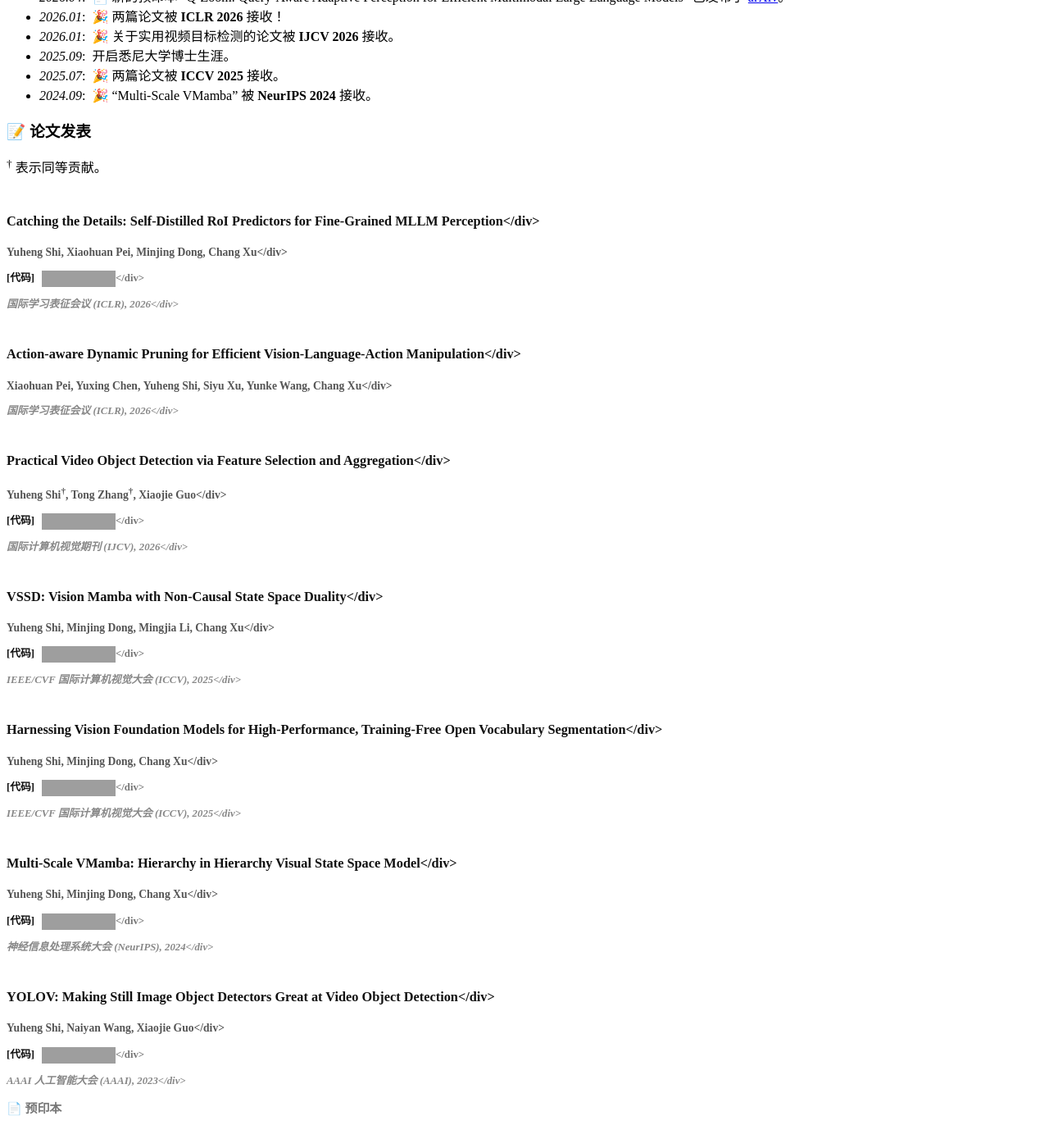
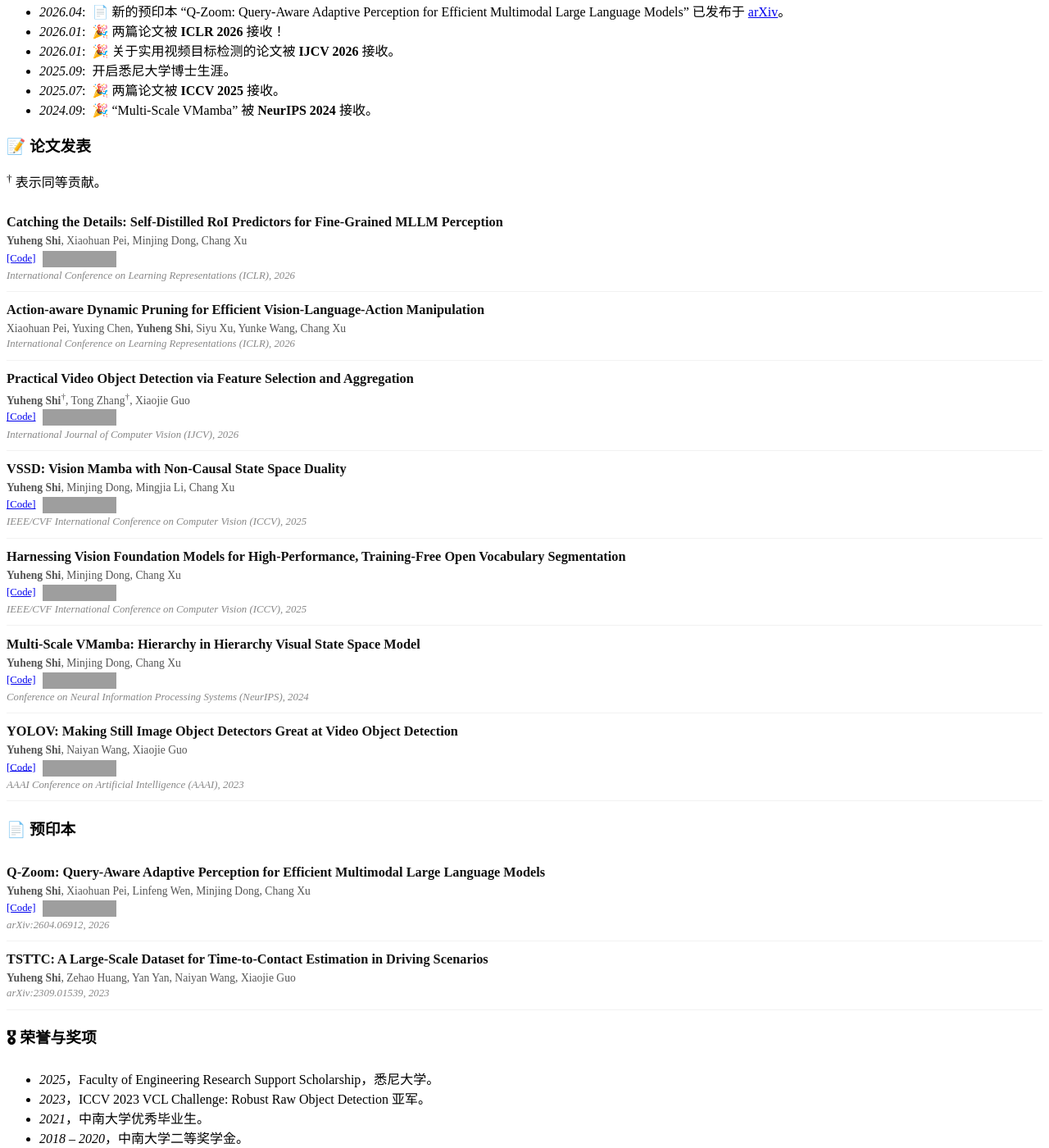
Before and after one commit to YuHengsss/YuHengsss.github.io, a Jekyll site: the page built from _pages/zh.md, in a window 1280 px wide and 1400 px high, scrolled down 708 px. Shown: the whole window at 82% size. Built offline with Jekyll 4.4.1, drawn with Linux system fonts in a browser that asks for light colours; some of the changed text lies outside the part shown; grey boxes are pictures that could not be loaded.

Commit message:
Fix kramdown </div> leak (use markdown=span); update nav anchors; English venue names on zh page

```diff
--- a/_pages/zh.md
+++ b/_pages/zh.md
@@ -26,73 +26,116 @@ lang: zh
 <sup>†</sup> 表示同等贡献。
 
 <div class="pub-item" markdown="1">
-<div class="pub-title" markdown="1">[Catching the Details: Self-Distilled RoI Predictors for Fine-Grained MLLM Perception](https://arxiv.org/abs/2509.16944)</div>
-<div class="pub-authors" markdown="1">**Yuheng Shi**, Xiaohuan Pei, Minjing Dong, Chang Xu</div>
-<div class="pub-links" markdown="1">[\[代码\]](https://github.com/YuHengsss/SD-RPN) [![stars](https://img.shields.io/github/stars/YuHengsss/SD-RPN?style=social)](https://github.com/YuHengsss/SD-RPN)</div>
-<div class="pub-venue" markdown="1">国际学习表征会议 (ICLR), 2026</div>
+
+<div class="pub-title" markdown="span">[Catching the Details: Self-Distilled RoI Predictors for Fine-Grained MLLM Perception](https://arxiv.org/abs/2509.16944)</div>
+
+<div class="pub-authors" markdown="span">**Yuheng Shi**, Xiaohuan Pei, Minjing Dong, Chang Xu</div>
+
+<div class="pub-links" markdown="span">[\[Code\]](https://github.com/YuHengsss/SD-RPN) [![stars](https://img.shields.io/github/stars/YuHengsss/SD-RPN?style=social)](https://github.com/YuHengsss/SD-RPN)</div>
+
+<div class="pub-venue" markdown="span">International Conference on Learning Representations (ICLR), 2026</div>
+
 </div>
 
 <div class="pub-item" markdown="1">
-<div class="pub-title" markdown="1">[Action-aware Dynamic Pruning for Efficient Vision-Language-Action Manipulation](https://arxiv.org/abs/2509.22093)</div>
-<div class="pub-authors" markdown="1">Xiaohuan Pei, Yuxing Chen, **Yuheng Shi**, Siyu Xu, Yunke Wang, Chang Xu</div>
-<div class="pub-venue" markdown="1">国际学习表征会议 (ICLR), 2026</div>
+
+<div class="pub-title" markdown="span">[Action-aware Dynamic Pruning for Efficient Vision-Language-Action Manipulation](https://arxiv.org/abs/2509.22093)</div>
+
+<div class="pub-authors" markdown="span">Xiaohuan Pei, Yuxing Chen, **Yuheng Shi**, Siyu Xu, Yunke Wang, Chang Xu</div>
+
+<div class="pub-venue" markdown="span">International Conference on Learning Representations (ICLR), 2026</div>
+
 </div>
 
 <div class="pub-item" markdown="1">
-<div class="pub-title" markdown="1">[Practical Video Object Detection via Feature Selection and Aggregation](https://arxiv.org/abs/2407.19650)</div>
-<div class="pub-authors" markdown="1">**Yuheng Shi**<sup>†</sup>, Tong Zhang<sup>†</sup>, Xiaojie Guo</div>
-<div class="pub-links" markdown="1">[\[代码\]](https://github.com/YuHengsss/YOLOV) [![stars](https://img.shields.io/github/stars/YuHengsss/YOLOV?style=social)](https://github.com/YuHengsss/YOLOV)</div>
-<div class="pub-venue" markdown="1">国际计算机视觉期刊 (IJCV), 2026</div>
+
+<div class="pub-title" markdown="span">[Practical Video Object Detection via Feature Selection and Aggregation](https://arxiv.org/abs/2407.19650)</div>
+
+<div class="pub-authors" markdown="span">**Yuheng Shi**<sup>†</sup>, Tong Zhang<sup>†</sup>, Xiaojie Guo</div>
+
+<div class="pub-links" markdown="span">[\[Code\]](https://github.com/YuHengsss/YOLOV) [![stars](https://img.shields.io/github/stars/YuHengsss/YOLOV?style=social)](https://github.com/YuHengsss/YOLOV)</div>
+
+<div class="pub-venue" markdown="span">International Journal of Computer Vision (IJCV), 2026</div>
+
 </div>
 
 <div class="pub-item" markdown="1">
-<div class="pub-title" markdown="1">[VSSD: Vision Mamba with Non-Causal State Space Duality](https://openaccess.thecvf.com/content/ICCV2025/html/Shi_VSSD_Vision_Mamba_with_Non-Causal_State_Space_Duality_ICCV_2025_paper.html)</div>
-<div class="pub-authors" markdown="1">**Yuheng Shi**, Minjing Dong, Mingjia Li, Chang Xu</div>
-<div class="pub-links" markdown="1">[\[代码\]](https://github.com/YuHengsss/VSSD) [![stars](https://img.shields.io/github/stars/YuHengsss/VSSD?style=social)](https://github.com/YuHengsss/VSSD)</div>
-<div class="pub-venue" markdown="1">IEEE/CVF 国际计算机视觉大会 (ICCV), 2025</div>
+
+<div class="pub-title" markdown="span">[VSSD: Vision Mamba with Non-Causal State Space Duality](https://openaccess.thecvf.com/content/ICCV2025/html/Shi_VSSD_Vision_Mamba_with_Non-Causal_State_Space_Duality_ICCV_2025_paper.html)</div>
+
+<div class="pub-authors" markdown="span">**Yuheng Shi**, Minjing Dong, Mingjia Li, Chang Xu</div>
+
+<div class="pub-links" markdown="span">[\[Code\]](https://github.com/YuHengsss/VSSD) [![stars](https://img.shields.io/github/stars/YuHengsss/VSSD?style=social)](https://github.com/YuHengsss/VSSD)</div>
+
+<div class="pub-venue" markdown="span">IEEE/CVF International Conference on Computer Vision (ICCV), 2025</div>
+
 </div>
 
 <div class="pub-item" markdown="1">
-<div class="pub-title" markdown="1">[Harnessing Vision Foundation Models for High-Performance, Training-Free Open Vocabulary Segmentation](https://openaccess.thecvf.com/content/ICCV2025/html/Shi_Harnessing_Vision_Foundation_Models_for_High-Performance_Training-Free_Open_Vocabulary_Segmentation_ICCV_2025_paper.html)</div>
-<div class="pub-authors" markdown="1">**Yuheng Shi**, Minjing Dong, Chang Xu</div>
-<div class="pub-links" markdown="1">[\[代码\]](https://github.com/YuHengsss/Trident) [![stars](https://img.shields.io/github/stars/YuHengsss/Trident?style=social)](https://github.com/YuHengsss/Trident)</div>
-<div class="pub-venue" markdown="1">IEEE/CVF 国际计算机视觉大会 (ICCV), 2025</div>
+
+<div class="pub-title" markdown="span">[Harnessing Vision Foundation Models for High-Performance, Training-Free Open Vocabulary Segmentation](https://openaccess.thecvf.com/content/ICCV2025/html/Shi_Harnessing_Vision_Foundation_Models_for_High-Performance_Training-Free_Open_Vocabulary_Segmentation_ICCV_2025_paper.html)</div>
+
+<div class="pub-authors" markdown="span">**Yuheng Shi**, Minjing Dong, Chang Xu</div>
+
+<div class="pub-links" markdown="span">[\[Code\]](https://github.com/YuHengsss/Trident) [![stars](https://img.shields.io/github/stars/YuHengsss/Trident?style=social)](https://github.com/YuHengsss/Trident)</div>
+
+<div class="pub-venue" markdown="span">IEEE/CVF International Conference on Computer Vision (ICCV), 2025</div>
+
 </div>
 
 <div class="pub-item" markdown="1">
-<div class="pub-title" markdown="1">[Multi-Scale VMamba: Hierarchy in Hierarchy Visual State Space Model](https://proceedings.neurips.cc/paper_files/paper/2024/hash/2d69e771d9f274f7c624198ea74f5b98-Abstract-Conference.html)</div>
-<div class="pub-authors" markdown="1">**Yuheng Shi**, Minjing Dong, Chang Xu</div>
-<div class="pub-links" markdown="1">[\[代码\]](https://github.com/YuHengsss/MSVMamba) [![stars](https://img.shields.io/github/stars/YuHengsss/MSVMamba?style=social)](https://github.com/YuHengsss/MSVMamba)</div>
-<div class="pub-venue" markdown="1">神经信息处理系统大会 (NeurIPS), 2024</div>
+
+<div class="pub-title" markdown="span">[Multi-Scale VMamba: Hierarchy in Hierarchy Visual State Space Model](https://proceedings.neurips.cc/paper_files/paper/2024/hash/2d69e771d9f274f7c624198ea74f5b98-Abstract-Conference.html)</div>
+
+<div class="pub-authors" markdown="span">**Yuheng Shi**, Minjing Dong, Chang Xu</div>
+
+<div class="pub-links" markdown="span">[\[Code\]](https://github.com/YuHengsss/MSVMamba) [![stars](https://img.shields.io/github/stars/YuHengsss/MSVMamba?style=social)](https://github.com/YuHengsss/MSVMamba)</div>
+
+<div class="pub-venue" markdown="span">Conference on Neural Information Processing Systems (NeurIPS), 2024</div>
+
 </div>
 
 <div class="pub-item" markdown="1">
-<div class="pub-title" markdown="1">[YOLOV: Making Still Image Object Detectors Great at Video Object Detection](https://ojs.aaai.org/index.php/AAAI/article/view/25320)</div>
-<div class="pub-authors" markdown="1">**Yuheng Shi**, Naiyan Wang, Xiaojie Guo</div>
-<div class="pub-links" markdown="1">[\[代码\]](https://github.com/YuHengsss/YOLOV) [![stars](https://img.shields.io/github/stars/YuHengsss/YOLOV?style=social)](https://github.com/YuHengsss/YOLOV)</div>
-<div class="pub-venue" markdown="1">AAAI 人工智能大会 (AAAI), 2023</div>
+
+<div class="pub-title" markdown="span">[YOLOV: Making Still Image Object Detectors Great at Video Object Detection](https://ojs.aaai.org/index.php/AAAI/article/view/25320)</div>
+
+<div class="pub-authors" markdown="span">**Yuheng Shi**, Naiyan Wang, Xiaojie Guo</div>
+
+<div class="pub-links" markdown="span">[\[Code\]](https://github.com/YuHengsss/YOLOV) [![stars](https://img.shields.io/github/stars/YuHengsss/YOLOV?style=social)](https://github.com/YuHengsss/YOLOV)</div>
+
+<div class="pub-venue" markdown="span">AAAI Conference on Artificial Intelligence (AAAI), 2023</div>
+
 </div>
 
 # 📄 预印本
 
 <div class="pub-item" markdown="1">
-<div class="pub-title" markdown="1">[Q-Zoom: Query-Aware Adaptive Perception for Efficient Multimodal Large Language Models](https://arxiv.org/abs/2604.06912)</div>
-<div class="pub-authors" markdown="1">**Yuheng Shi**, Xiaohuan Pei, Linfeng Wen, Minjing Dong, Chang Xu</div>
-<div class="pub-links" markdown="1">[\[代码\]](https://github.com/YuHengsss/Q-Zoom) [![stars](https://img.shields.io/github/stars/YuHengsss/Q-Zoom?style=social)](https://github.com/YuHengsss/Q-Zoom)</div>
-<div class="pub-venue" markdown="1">arXiv:2604.06912, 2026</div>
+
+<div class="pub-title" markdown="span">[Q-Zoom: Query-Aware Adaptive Perception for Efficient Multimodal Large Language Models](https://arxiv.org/abs/2604.06912)</div>
+
+<div class="pub-authors" markdown="span">**Yuheng Shi**, Xiaohuan Pei, Linfeng Wen, Minjing Dong, Chang Xu</div>
+
+<div class="pub-links" markdown="span">[\[Code\]](https://github.com/YuHengsss/Q-Zoom) [![stars](https://img.shields.io/github/stars/YuHengsss/Q-Zoom?style=social)](https://github.com/YuHengsss/Q-Zoom)</div>
+
+<div class="pub-venue" markdown="span">arXiv:2604.06912, 2026</div>
+
 </div>
 
 <div class="pub-item" markdown="1">
-<div class="pub-title" markdown="1">[TSTTC: A Large-Scale Dataset for Time-to-Contact Estimation in Driving Scenarios](https://arxiv.org/abs/2309.01539)</div>
-<div class="pub-authors" markdown="1">**Yuheng Shi**, Zehao Huang, Yan Yan, Naiyan Wang, Xiaojie Guo</div>
-<div class="pub-venue" markdown="1">arXiv:2309.01539, 2023</div>
+
+<div class="pub-title" markdown="span">[TSTTC: A Large-Scale Dataset for Time-to-Contact Estimation in Driving Scenarios](https://arxiv.org/abs/2309.01539)</div>
+
+<div class="pub-authors" markdown="span">**Yuheng Shi**, Zehao Huang, Yan Yan, Naiyan Wang, Xiaojie Guo</div>
+
+<div class="pub-venue" markdown="span">arXiv:2309.01539, 2023</div>
+
 </div>
 
 # 🎖 荣誉与奖项
-- *2025*, 悉尼大学工程学院研究支持奖学金。
-- *2023*, ICCV 2023 VCL 挑战赛（鲁棒 Raw 图像目标检测）亚军。
-- *2021*, 中南大学优秀毕业生。
-- *2018 – 2020*, 中南大学二等奖学金。
+- *2025*，Faculty of Engineering Research Support Scholarship，悉尼大学。
+- *2023*，ICCV 2023 VCL Challenge: Robust Raw Object Detection 亚军。
+- *2021*，中南大学优秀毕业生。
+- *2018 – 2020*，中南大学二等奖学金。
 
 # 📖 教育经历
 - *2025.09 – 至今*，悉尼大学计算机科学博士。导师：徐畅 副教授。
```
Also changed, not shown: _data/navigation.yml (+7 -4 lines), _pages/about.md (+77 -34 lines).
